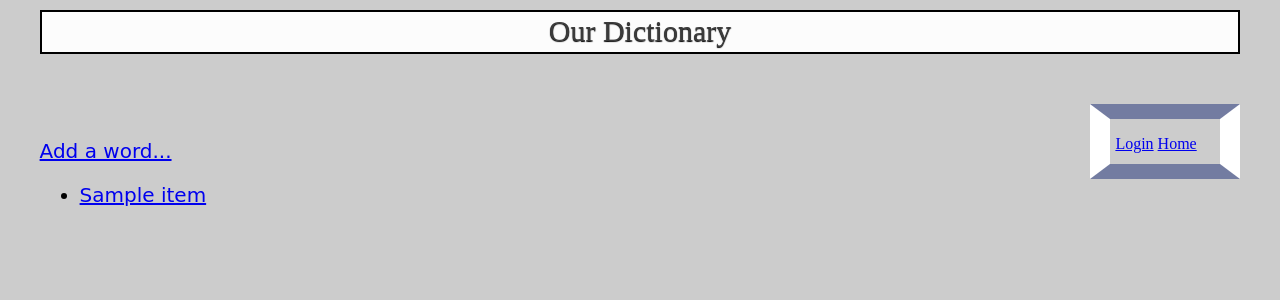
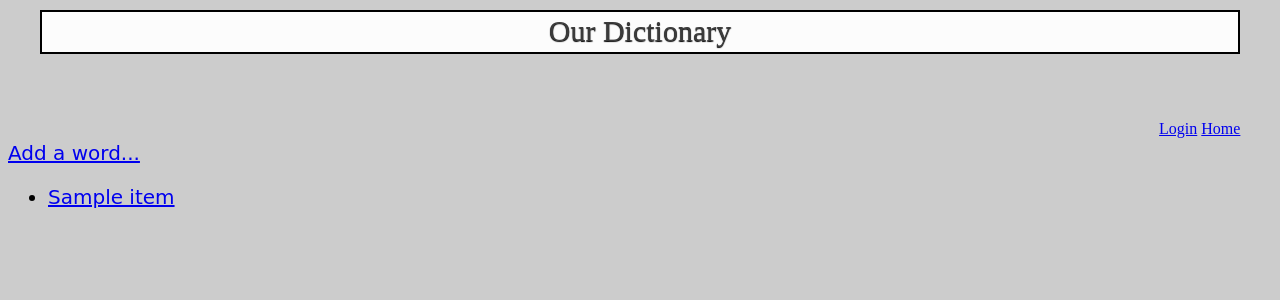
Before and after one commit to gctaa/ourdictionary, a Django app: template templates/wordviewer/wordentry_list.html in a window 1280 px wide. Shown: the top 300 px of the page. Run offline with Django 3.2, Linux system fonts and the light colour scheme; the template is opened without the code that fills it: most values are stand-ins (such as "Sample title", 1, 10 or a date in 2020); some libraries are stand-ins or nearby versions.

Commit message:
Removed ugly box by login

```diff
--- a/templates/base.html
+++ b/templates/base.html
@@ -21,8 +21,6 @@
     <div id="navbar">
         {% block topbar %}
         <nav>
-	<div id="Example">
-	<div class="bottom">
             {% if user.is_authenticated %}
 
             <p>{{user.username}}(<a href="/logout/">Logout</a>)     <a href="/words/">Home</a></p>
```
